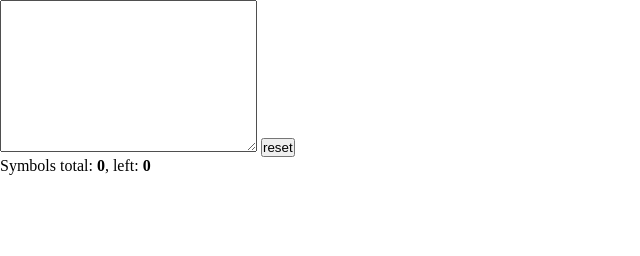
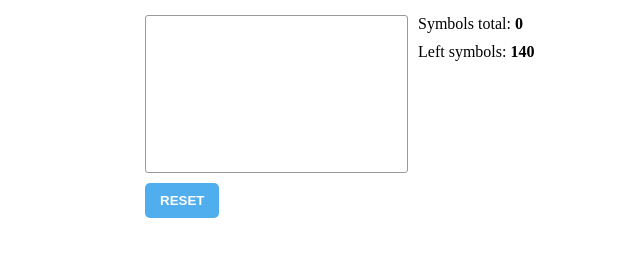
Before and after one commit to ranzoy/training-js, a plain HTML site: page index.html in a window 1280 px wide. Shown: the whole page, without its empty margins (0-640 px from the left). Drawn offline with Linux system fonts and the light colour scheme.

Commit message:
fix first press key

```diff
--- a/css/styles.css
+++ b/css/styles.css
@@ -2,3 +2,34 @@
     margin: 0;
     padding: 0;
 }
+button {
+    background: #50AEEE;
+    border:none;
+    border-radius:5px;
+    color:#fff;
+    font-weight: bold;
+    text-transform: uppercase;
+    padding: 10px 15px;
+}
+textarea {
+    resize: none;
+    border:1px solid #999;
+    border-radius:3px;
+    padding: 3px;
+}
+.message-box {
+    overflow: hidden;
+}
+.message-area {
+    float: left;
+    margin: 0 10px 10px 0;
+}
+.total-info {
+    overflow: hidden;
+    margin: 0 0 10px 0;
+}
+.page {
+    width: 990px;
+    margin: 0 auto;
+    padding: 15px;
+}
--- a/index.html
+++ b/index.html
@@ -5,11 +5,17 @@
     <link rel="stylesheet" href="css/styles.css"/>
 </head>
 <body>
-    <form action="">
-        <textarea name="message" id="js-message" cols="30" rows="10"></textarea>
-        <button type="reset">reset</button>
-    </form>
-    <p>Symbols total: <b id="js-message-total">0</b>, left: <b id="js-message-left-symbols">0</b></p>
+    <div class="page">
+        <form action="">
+            <div class="message-box">
+                <textarea class="message-area" name="message" id="js-message" cols="30" rows="10"></textarea>
+                <div class="total-info">Symbols total: <b id="js-message-total">0</b></div>
+                <div class="total-info">Left symbols: <b id="js-message-left-symbols">0</b></div>
+            </div>
+            <button type="reset">reset</button>
+        </form>
+
+    </div>
     <script type="text/javascript" src="js/app.js"></script>
 </body>
 </html>
--- a/js/app.js
+++ b/js/app.js
@@ -1,14 +1,22 @@
+var maxSymbol = 140;
 var leftTotal = document.getElementById('js-message-left-symbols');
 var messageArea = document.getElementById('js-message');
 var total = document.getElementById('js-message-total');
-var maxSymbol = 140;
+
+leftTotal.innerHTML = maxSymbol;
 
 function symbolCounter(event) {
-    var messageLength = messageArea.value.length;
-    var leftTotalLength = maxSymbol - messageLength;
+    var messageLength = messageArea.value.length + 1;
+    var leftTotalLength = maxSymbol - messageLength - 1;
     var symbolCode = event.charCode;
-    total.innerHTML = messageLength;
-    leftTotal.innerHTML = leftTotalLength;
+    var symbolKey = event.keyCode;
+
+    console.log(event);
+
+    if(symbolCode !== 0 || symbolKey == 8 || symbolKey == 46 ){
+        total.innerHTML = messageLength;
+        leftTotal.innerHTML = leftTotalLength;
+    }
 
     if(leftTotalLength <= 0 && symbolCode !== 0){
         event.preventDefault();
```
